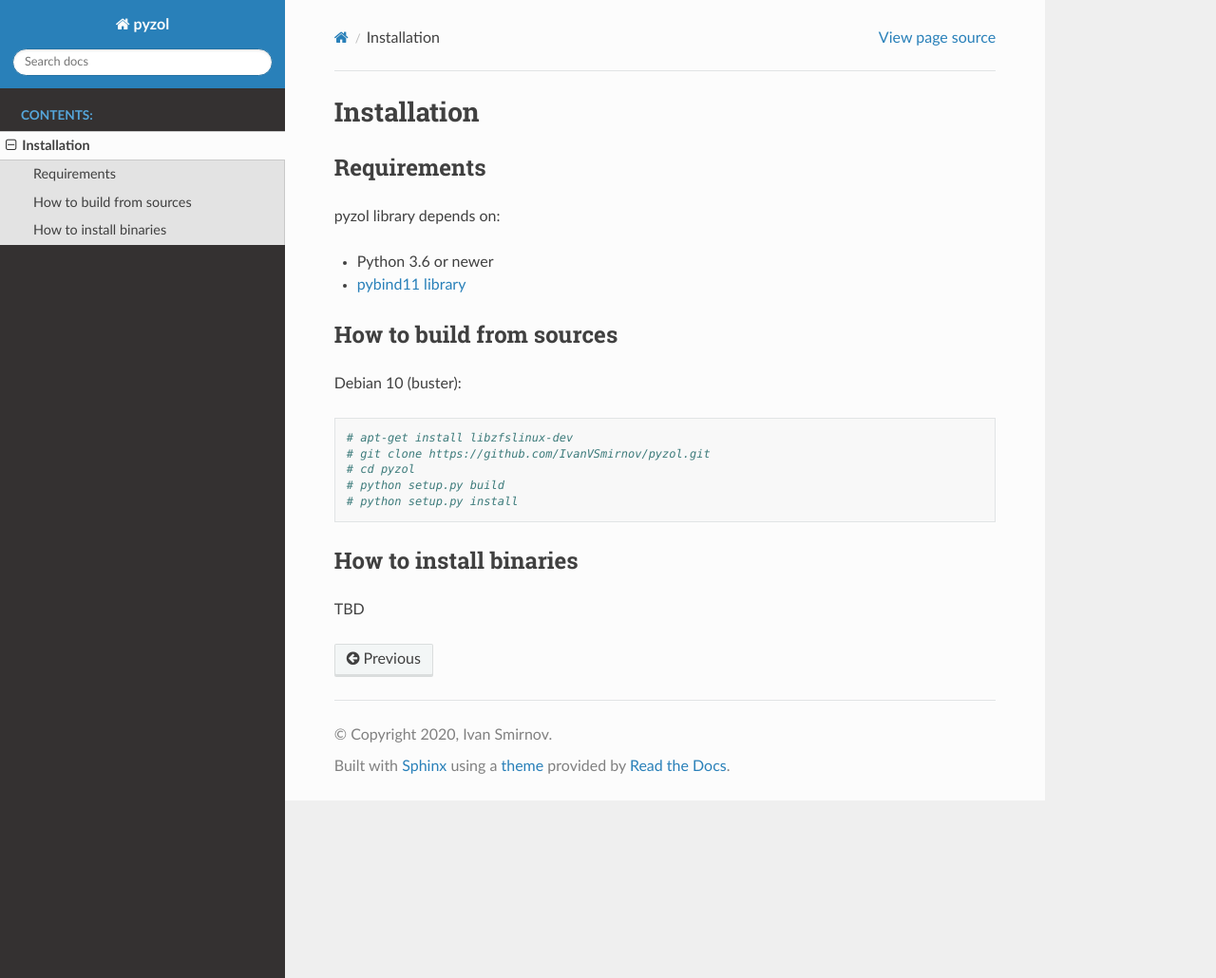
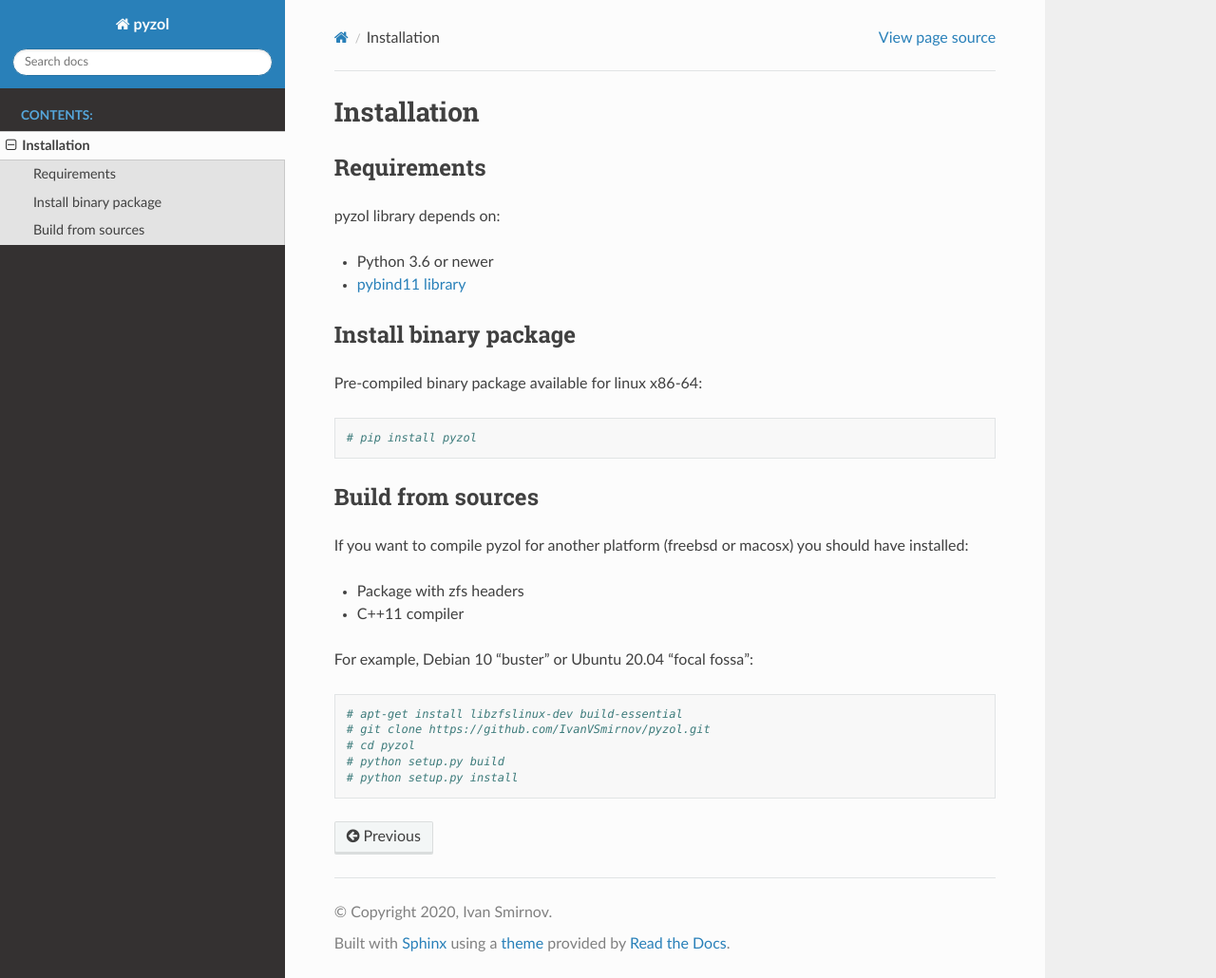
Before and after one commit to IvanVSmirnov/pyzol, a Sphinx documentation site: the page built from doc/source/pages/installation.rst, in a window 1280 px wide and 1030 px high. Shown: the whole window at 95% size. Built offline with Sphinx 7.4.7 and the Read the Docs theme 2.0.0, drawn with Linux system fonts in a browser that asks for light colours.

```diff
--- a/doc/source/pages/installation.rst
+++ b/doc/source/pages/installation.rst
@@ -1,6 +1,5 @@
 Installation
 ================================================================================
-
 
 
 Requirements
@@ -8,21 +7,30 @@ Requirements
 pyzol library depends on:
 
 * Python 3.6 or newer
-* `pybind11 library <http://python-requests.orghttps://github.com/pybind/pybind11>`_
+* `pybind11 library <https://github.com/pybind/pybind11>`_
 
 
-How to build from sources
+Install binary package
 --------------------------------------------------------------------------------
-Debian 10 (buster):
+Pre-compiled binary package available for linux x86-64:
 ::
 
-    # apt-get install libzfslinux-dev
+    # pip install pyzol
+
+
+Build from sources
+--------------------------------------------------------------------------------
+If you want to compile pyzol for another platform (freebsd or macosx) you should have installed:
+
+* Package with zfs headers
+* C++11 compiler
+
+
+For example, Debian 10 "buster" or Ubuntu 20.04 "focal fossa":
+::
+
+    # apt-get install libzfslinux-dev build-essential
     # git clone https://github.com/IvanVSmirnov/pyzol.git
     # cd pyzol
     # python setup.py build
     # python setup.py install
-
-
-How to install binaries
---------------------------------------------------------------------------------
-TBD
```
Also changed, not shown: README.rst (+1 -24 lines), 2 other files.
